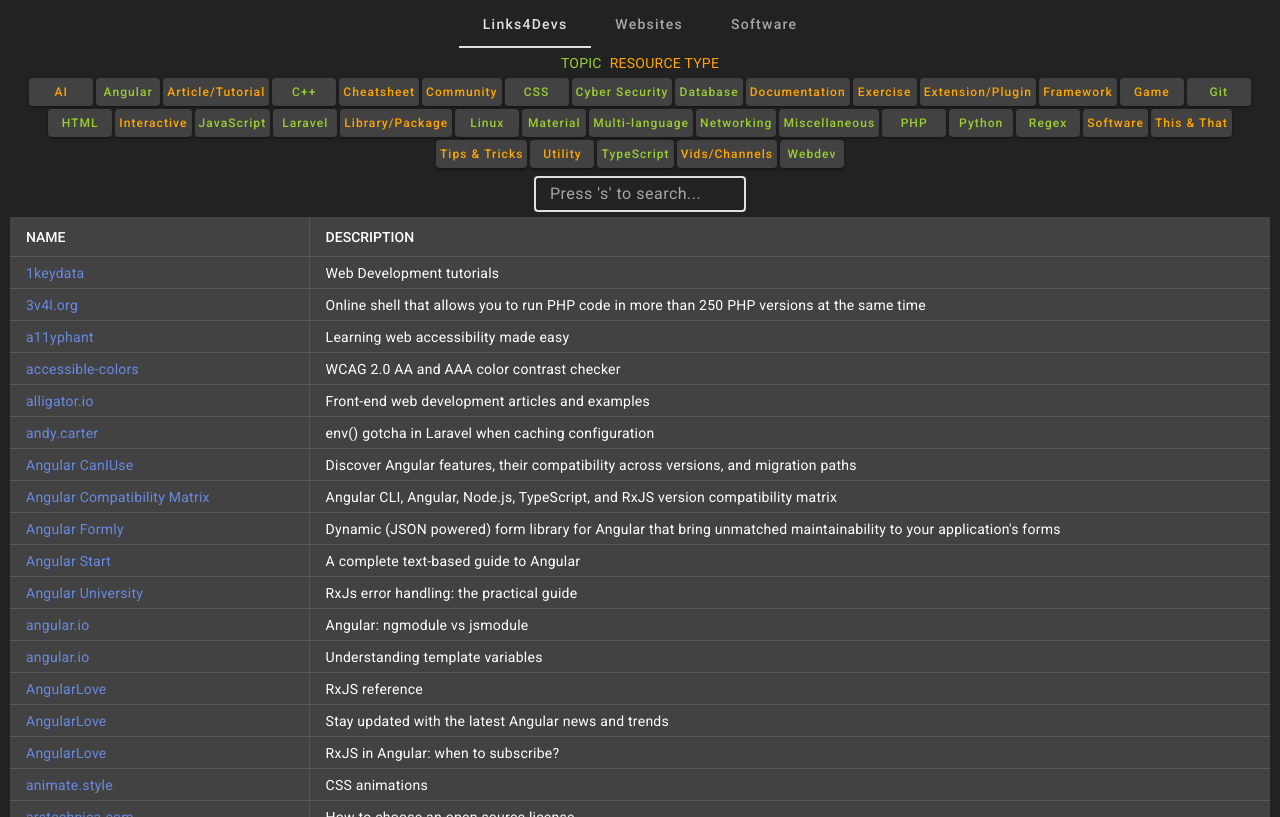
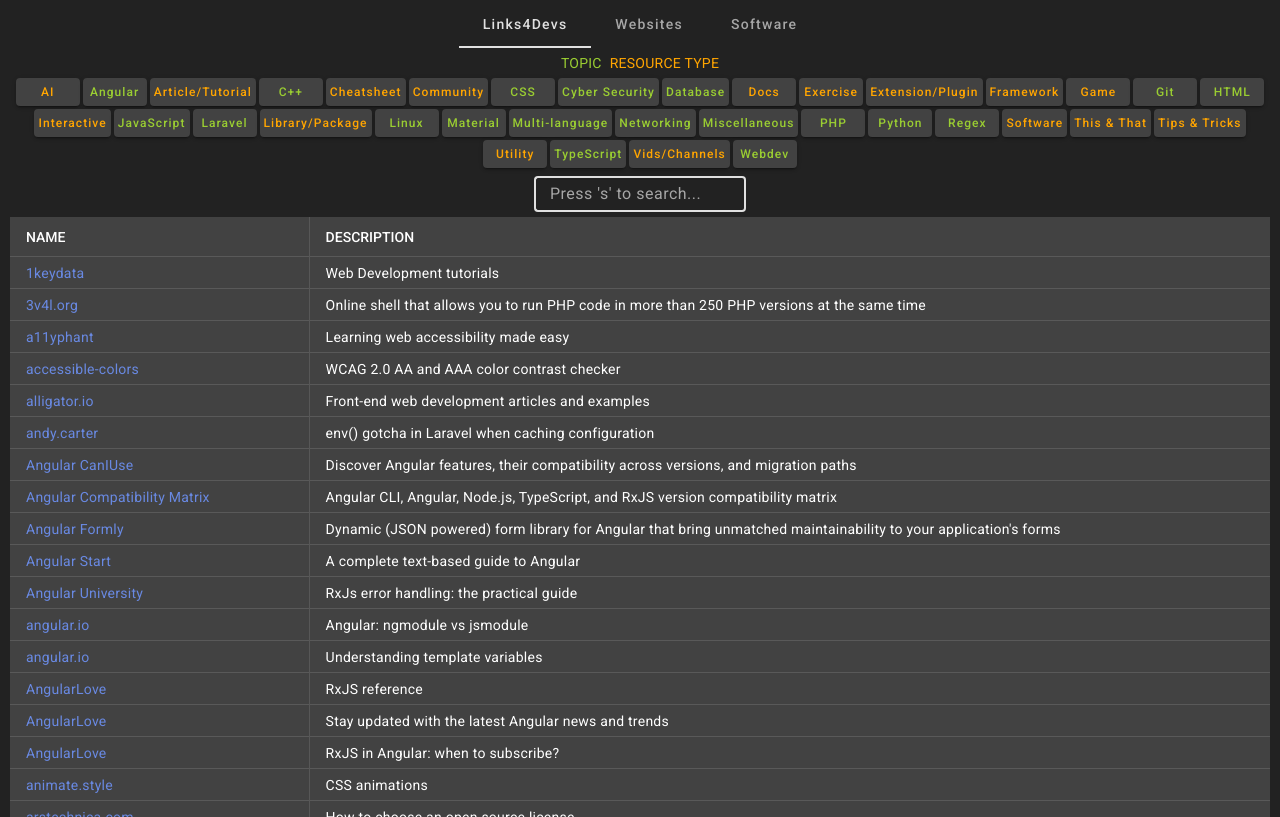
Before and after one commit to byteshaman/useful-stuff, an Angular app: page / in a window 1280 px wide. Built offline with nearby package versions, Linux system fonts and the light colour scheme.

Commit message:
edit tag desc

```diff
--- a/src/app/data/tags.data.ts
+++ b/src/app/data/tags.data.ts
@@ -49,7 +49,7 @@
   {
     category: "resource type",
     value: "doc",
-    description: "Documentation",
+    description: "Docs",
   },
   {
     category: "resource type",
```
